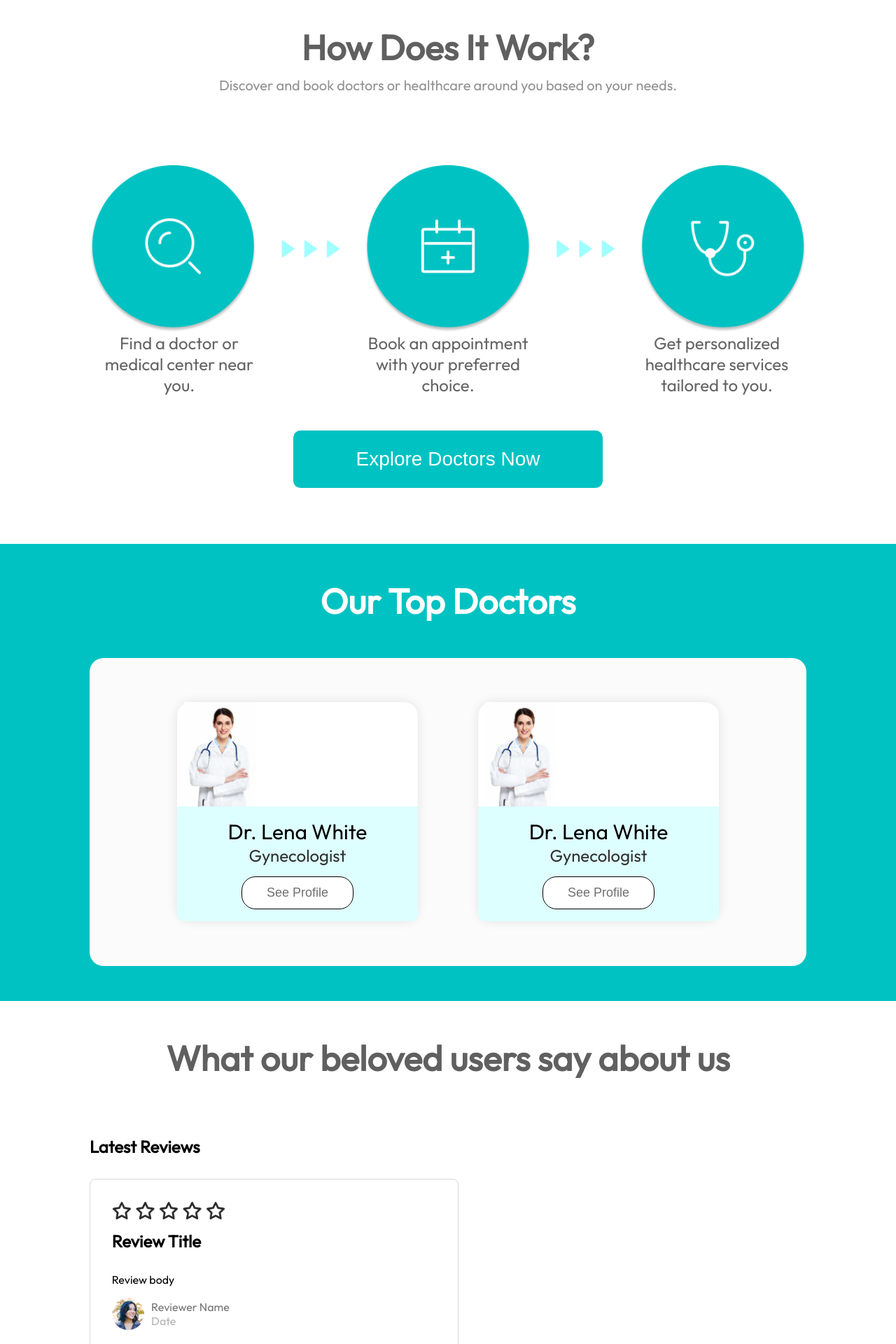
After one commit to ehznauhcmil/CuraHub, a PHP site: page /home-screen.php in a window 1280 px wide. The commit adds this page. Shown: the part 800-2720 px from the top of the page at 70% size. Run offline with PHP 8.4, Linux system fonts and the light colour scheme; some libraries are stand-ins or nearby versions.

Commit message:
home-screen

```diff
--- /dev/null
+++ b/css/home-screen.css
@@ -0,0 +1,224 @@
+@import url('https://fonts.googleapis.com/css2?family=Outfit');
+
+body {
+    font-family: 'Outfit', sans-serif;
+    margin: 0px;
+}
+
+h3 {
+    color: #606060;
+    font-size: 50px;
+}
+
+h6 {
+   font-size: 24px;
+   margin: 3% 0% 3% 0%;
+}
+
+.nav-bar {
+    display: flex;
+    flex-direction: row;
+    padding-left: 10%;
+    padding-right: 10%;
+    align-items: center;
+    justify-content: space-between;
+}
+
+h1 {
+    font-size: 48px;
+    color: #008080;
+}
+
+a {
+   color: #707070;
+   font-size: 18px;
+   text-decoration: none;
+}
+
+.dashboard-button, .find-healthcare-button,
+.find-doctor-button, .see-profile-button {
+    border-radius: 10px;
+    border: 1px solid black;
+    font-size: 18px;
+    font-weight: 100;
+    padding: 12px;
+    padding-left: 35px;
+    padding-right: 35px;
+    background-color: white;
+    color: #707070;
+}
+.dashboard-button:hover {
+    background-color: #00C2C2;
+    color: white;
+    border: none;
+}
+
+.section-1, .top-doctors {
+    background-color: #00C2C2;
+    padding-top: 50px;
+    padding-bottom: 50px;
+    padding-left: 10%;
+    padding-right: 10%;
+    display: flex;
+    flex-direction: row;
+    align-items: center;
+    justify-content: space-between;
+}
+
+.find-healthcare-button {
+    border: 1px solid white;
+    background: none;
+    color: white;
+}
+
+.section-2 {
+    display: flex;
+    flex-direction: column;
+    align-items: center;
+    padding-left: 10%;
+    padding-right: 10%;
+}
+
+.process {
+    width: 100%;
+    margin-top: 10%;
+}
+.process-description {
+    display: flex;
+    flex-direction: row;
+    justify-content: space-between;
+    text-align: center;
+}
+
+.process-description span {
+    font-size: 24px;
+    color: #656565;
+    width: 25%;
+}
+
+.explore-doctor-button {
+    border-radius: 10px;
+    background-color:#00C2C2;
+    color: white;
+    font-size: 28px;
+    padding: 25px 90px 25px 90px;
+    margin: 50px;
+    margin-bottom: 80px;
+    border: none;
+    font-weight: 100;
+    /* box-shadow: 0px 4px 8px rgba(0, 0, 0, 0.35); */
+}
+
+.explore-doctor-button:hover {
+    box-shadow: 0px 4px 8px rgba(0, 0, 0, 0.35);
+}
+
+.top-doctors {
+    flex-direction: column;
+}
+
+.doctors {
+    background-color: #FBFBFB;
+    border-radius: 20px;
+    display: flex;
+    flex-direction: row;
+    padding: 2% 8% 2% 8%;
+}
+
+.doctor-container {
+    background-color: white;
+    display: flex;
+    flex-direction: column;
+    /* align-items: center; */
+    border-radius: 20px;
+    margin: 5%;
+    box-shadow: 0px 0px 15px rgba(0, 0, 0, 0.1);
+}
+
+.doctor-container div {
+    background-color: #DEFFFF;
+    display: flex;
+    flex-direction: column;
+    align-items: center;
+    padding: 5%;
+    border-radius: 0px 0px 10px 10px;
+}
+
+.see-profile-button {
+    border-radius: 20px;
+    margin-top: 15px;
+}
+
+.feedback-section {
+    display: flex;
+    flex-direction: column;
+    align-items: left;
+    padding: 0% 10% 0% 10%;
+}
+
+.feedback-section h3 {
+    align-self: center;
+}
+
+.reviews {
+    display: flex;
+    flex-direction: row;
+    align-items: center;
+}
+
+.review-container {
+    display: flex;
+    flex-direction: column;
+    border-radius: 8px;
+    border: 1px solid #D9D9D9;
+    margin-bottom: 45px;
+    padding: 3%;
+}
+
+footer {
+    background-color: #E9EEEE;
+    display: flex;
+    flex-direction: row;
+    padding: 3% 10% 3% 10%;
+    justify-content: space-between;
+}
+
+input[type="submit"], input[type = "email"] {
+    background-color: #00C2C2;
+    color: white;
+    border: 1px solid rgba(0, 0, 0, 0.177);
+    border-radius: 5px;
+    font-size: 18px;
+    padding: 20px;
+    margin-top: 20px;
+    margin-bottom: 25px;
+}
+
+input[type="submit"]:hover {
+    background-color: #008080;
+}
+
+input[type = "email"] {
+    background-color: white;
+    color: #535353;
+}
+
+.footer-section {
+    display: flex;
+    flex-direction: column;
+    justify-content: space-between;
+}
+
+footer h2 {
+    font-size: 28px;
+}
+
+.copyrights {
+    background-color: #505050;
+    font-size: 18px;
+    display: flex;
+    flex-direction: column;
+    color: white;
+    align-items: center;
+    padding: 10px;
+}
--- /dev/null
+++ b/home-screen.php
@@ -0,0 +1,164 @@
+<!DOCTYPE html>
+<html lang="en">
+<head>
+    <meta charset="UTF-8">
+    <meta name="viewport" content="width=device-width, initial-scale=1.0">
+    <link rel="stylesheet" type="text/css" href="css/home-screen.css">
+    <script src="https://kit.fontawesome.com/cdbb8fb667.js" crossorigin="anonymous"></script>
+    <title>Document</title>
+</head>
+<body>
+    <div class = "nav-bar">
+        <h1>CuraHub</h1>
+        <a href="">About us</a>
+        <a href="">Services</a>
+        <a href="">Find Doctors</a>
+        <a href="">Upcoming Appointments</a>
+        <button class = "dashboard-button">
+            Dashboard
+        </button>
+        <i class="fa-regular fa-bell"></i>
+    </div>
+
+    <!-- Book your medical appointment online -->
+    <div class = "section-1">
+        <div class = "column">
+            <h1 style = "font-size: 75px; color: white; margin-top: 7%">
+                Book Your Medical Appointment Online.
+            </h1>
+            <button class = "find-doctor-button" style = "border: none; margin-right: 35px">
+                Find a Doctor
+            </button>
+            <button class = "find-healthcare-button">
+                Find a Healthcare Center
+            </button>
+            <div style = "color: white; padding-top: 25px">
+            Find a doctor or a healthcare center near you to book a medical appointment
+            </div>
+        </div>
+        <img src="images/doctor_image_home.png" alt="" style = "width: 45%">
+    </div>
+
+    <!-- How Does it work -->
+    <div class = "section-2">
+        <h3 style = "margin-bottom: 10px">How Does It Work?</h3>
+        <span style = "font-size: 20px; color: #919191; ">
+            Discover and book doctors or healthcare around you based on your needs.
+        </span>
+        <img src="images/process.png" alt="" class = "process">
+        <div class = "process-description">
+            <span>
+                Find a doctor or medical center near you.
+            </span>
+            <span>
+                Book an appointment with your preferred choice.
+            </span>
+            <span>
+            Get personalized healthcare services tailored to you.
+            </span>
+        </div>
+        <button class = "explore-doctor-button">
+            Explore Doctors Now
+        </button>
+    </div>
+
+    <!-- Our Top Doctors -->
+    <div class = "top-doctors">
+        <h3 style = "margin: 0px;margin-bottom: 50px; color: white">
+            Our Top Doctors
+        </h3>
+        <div class = "doctors">
+            <div class = "doctor-container">
+                <img src="images/doctor-home2.png" alt="" style = "width: 30%; margin: 0px 10px 0px 10px">
+                <div>
+                    <span style = "font-size: 30px">Dr. Lena White</span>
+                    <span style = "font-size: 24px; color: #313131">Gynecologist</span>
+                    <button class = "see-profile-button">
+                        See Profile
+                    </button>
+                </div>
+            </div>
+            <div class = "doctor-container">
+                <img src="images/doctor-home2.png" alt="" style = "width: 30%; margin: 0px 10px 0px 10px">
+                <div>
+                    <span style = "font-size: 30px">Dr. Lena White</span>
+                    <span style = "font-size: 24px; color: #313131">Gynecologist</span>
+                    <button class = "see-profile-button">
+                        See Profile
+                    </button>
+                </div>
+            </div>
+        </div>
+    </div>
+
+    <!-- What our beloved users say -->
+    <div class = "feedback-section">
+       <h3>
+            What our beloved users say about us
+       </h3>
+       <h6>
+            Latest Reviews
+       </h6>
+       <div class = "reviews">
+            <div class = "review-container">
+                <img src="images/Rating.png" alt="" style = "width: 35%" >
+                <h6>Review Title</h6>
+                <p>Review body</p>
+                <div class = "reviews">
+                    <img src="images/Avatar.png" alt="" style = "width: 10%; margin-right: 10px">
+                    <span style = "display: inline-block">
+                        <div style = "color: #757575">Reviewer Name</div>
+                        <div style = "color: #B3B3B3">Date</div>
+                    </span>
+                </div>
+            </div>
+       </div>
+</div>
+</body>
+
+<footer>
+    <div style = "width 20%">
+        <h1 style = "margin-top: 0px">CuraHub</h1>
+        <div style = "color: #656565;">
+            Committed to Making Healthcare Accessible
+        </div>
+        <div style = "color: #656565;">
+            by Connecting You with the Best Doctors
+        </div>
+        <form action="">
+            <input type="email" id="email" name="email"
+                placeholder = "Your Email" required>
+            <input type="submit" value="Subscribe">
+        </form>
+    </div>
+    <div class = "footer-section">
+        <h2>Services</h2>
+       <a href="">General Consultation</a>
+       <a href="">Medical Checkup</a>
+       <a href="">Mental Health</a>
+       <a href="">Blood Test</a>
+    </div>
+    <div class = "footer-section">
+        <h2>Resources</h2>
+       <a href="">Customers</a>
+       <a href="">Stories</a>
+       <a href="">Chat</a>
+       <a href="">Documentation</a>
+    </div>
+    <div class = "footer-section">
+        <h2>Company</h2>
+       <a href="">About us</a>
+       <a href="">Join Our Team</a>
+       <a href="">Pricing</a>
+       <a href="">Press</a>
+    </div>
+    <div class = "footer-section">
+        <h2>Contact</h2>
+       <a href="">FAQs</a>
+       <a href="">Contact Us</a>
+    </div>
+</footer>
+<div class = "copyrights">
+    © 2024 CuraHub. All rights reserved.
+</div>
+</html>
--- a/index.php
+++ b/index.php
@@ -1,4 +1,4 @@
 <?php
-    header("Location: admin-dashboard-profile.php");
+    header("Location: home-screen.php");
     exit;
 ?>
```
Also changed, not shown: images/Avatar.png (added), images/Rating.png (added), images/doctor-home2.png (added), images/doctor_image_home.png (added), images/process.png (added), 2 other files.
